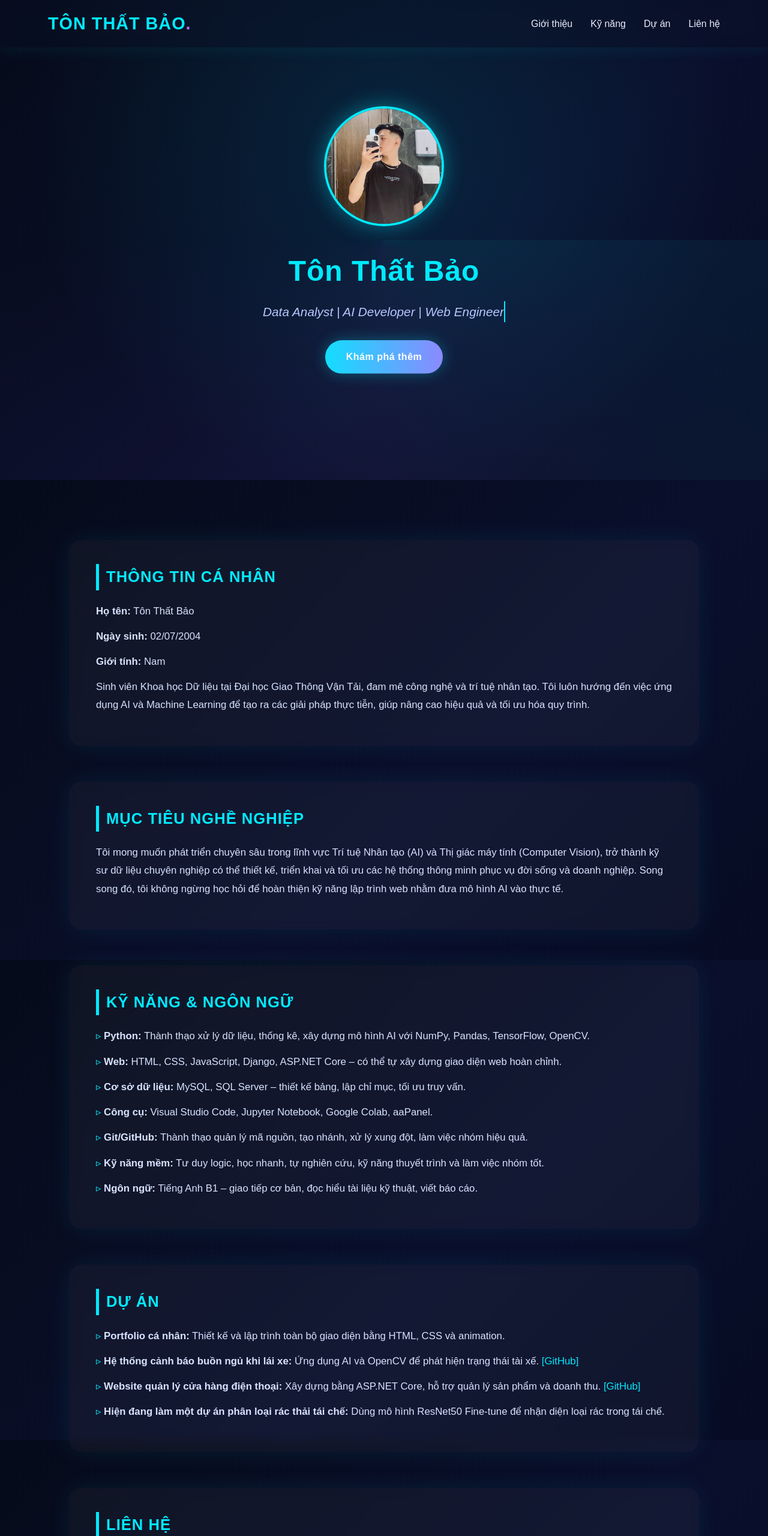
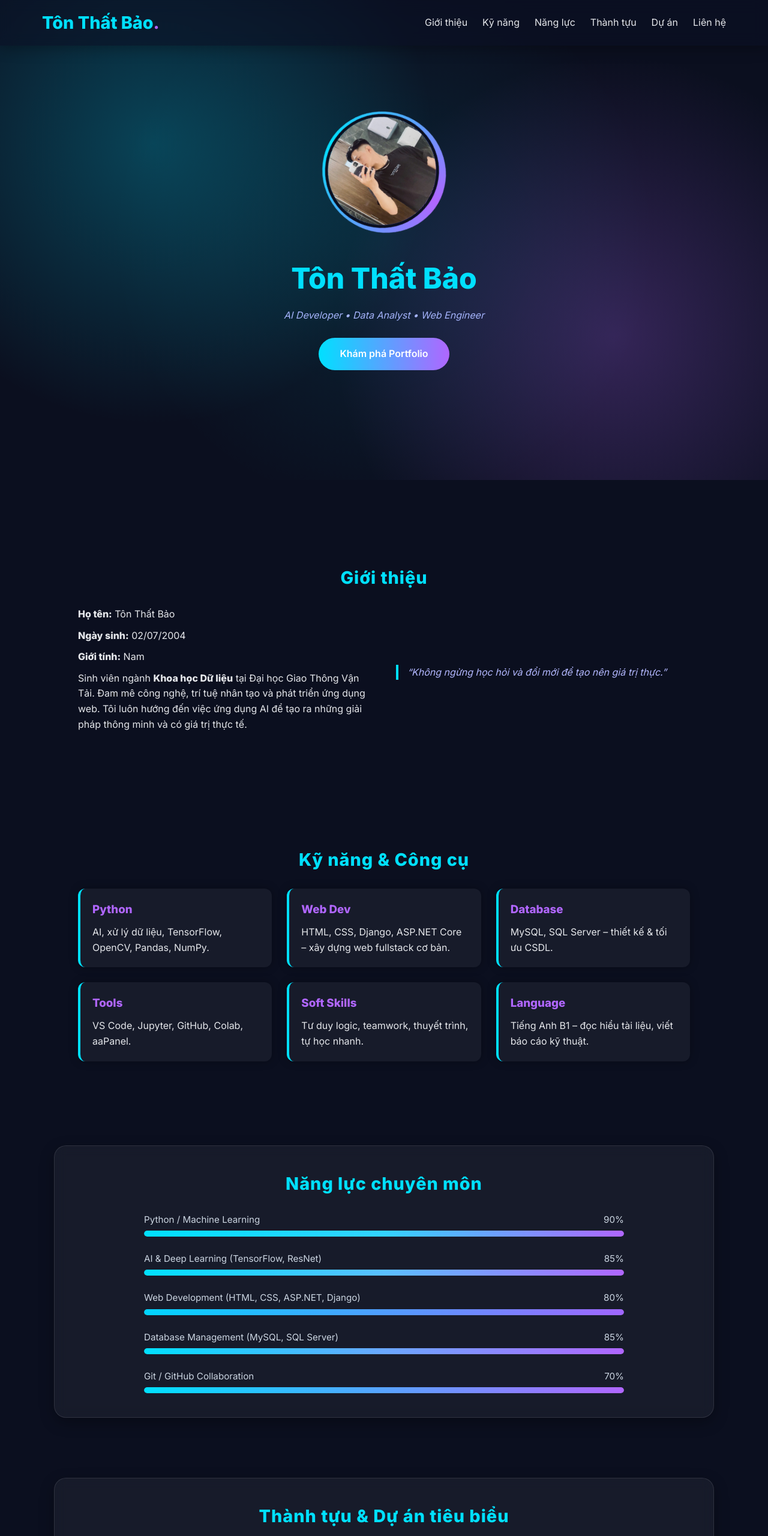
Before and after one commit to thai12546-t/group11, a plain HTML site: page members/Bao.html in a window 1280 px wide. Shown: the top 2560 px of the page at 60% size. Drawn offline with Linux system fonts and the light colour scheme.

Commit message:
Bao update

```diff
--- a/css/Bao.css
+++ b/css/Bao.css
@@ -1,329 +1,213 @@
-/* ===============================
-   RESET & BASE
-=============================== */
-* {
-  margin: 0;
-  padding: 0;
-  box-sizing: border-box;
+/* ========== BASE ========== */
+*{margin:0;padding:0;box-sizing:border-box;}
+html{scroll-behavior:smooth;}
+body{
+  font-family:'Inter',sans-serif;
+  background:#0b0f1f;
+  color:#e5e7eb;
+  line-height:1.6;
+  overflow-x:hidden;
 }
 
-html {
-  scroll-behavior: smooth;
+/* ========== NAVBAR ========== */
+.navbar{
+  position:fixed;top:0;width:100%;
+  background:rgba(10,15,35,0.6);
+  backdrop-filter:blur(12px);
+  box-shadow:0 4px 25px rgba(0,0,0,0.3);
+  z-index:1000;
+}
+.nav-container{
+  max-width:1200px;margin:auto;
+  display:flex;justify-content:space-between;align-items:center;
+  padding:15px 30px;
+}
+.logo{font-size:1.8em;font-weight:700;color:#00e0ff;}
+.logo span{color:#b066ff;}
+.nav-links{list-style:none;display:flex;gap:25px;}
+.nav-links a{text-decoration:none;color:#e5e7eb;transition:0.3s;}
+.nav-links a:hover{color:#00e0ff;text-shadow:0 0 10px #00e0ff;}
+
+/* ========== HERO ========== */
+.hero{
+  height:100vh;
+  display:flex;align-items:center;justify-content:center;
+  text-align:center;position:relative;overflow:hidden;
+}
+.aurora-bg{
+  position:absolute;inset:0;
+  background:radial-gradient(circle at 20% 30%,rgba(0,224,255,0.25),transparent 40%),
+             radial-gradient(circle at 80% 70%,rgba(176,102,255,0.25),transparent 40%),
+             radial-gradient(circle at 50% 50%,rgba(0,224,255,0.1),transparent 60%);
+  animation:aurora 8s ease-in-out infinite alternate;
+  z-index:-1;
+}
+@keyframes aurora{
+  0%{background-position:20% 30%,80% 70%,50% 50%;}
+  100%{background-position:30% 40%,70% 60%,60% 40%;}
+}
+.hero-content{animation:fadeUp 1.2s ease;}
+.avatar-wrapper{
+  background:conic-gradient(from 0deg,#00e0ff,#b066ff,#00e0ff);
+  padding:5px;border-radius:50%;
+  display:inline-block;margin-bottom:25px;
+  animation:rotate 6s linear infinite;
+}
+.avatar{
+  width:190px;height:190px;border-radius:50%;
+  border:5px solid #0b0f1f;object-fit:cover;
+}
+.hero h1{color:#00e0ff;font-size:3em;margin:10px 0;}
+.subtitle{color:#a5b4fc;font-style:italic;}
+.btn-primary{
+  display:inline-block;margin-top:25px;
+  background:linear-gradient(90deg,#00e0ff,#b066ff);
+  color:white;padding:14px 35px;border-radius:35px;
+  text-decoration:none;font-weight:600;transition:0.4s;
+}
+.btn-primary:hover{transform:scale(1.07);box-shadow:0 0 25px #00e0ff;}
+
+/* ========== SECTION BASE ========== */
+.section{
+  max-width:1100px;margin:100px auto;padding:40px;
+  border-radius:20px;transition:0.4s;
+}
+.section h2{
+  text-align:center;color:#00e0ff;margin-bottom:25px;
+  font-size:1.8em;letter-spacing:1px;
+}
+.section:hover{transform:translateY(-4px);}
+.glass{
+  background:rgba(255,255,255,0.05);
+  backdrop-filter:blur(10px);
+  border:1px solid rgba(255,255,255,0.1);
+  box-shadow:0 8px 25px rgba(0,0,0,0.3);
 }
 
-body {
-  font-family: "Poppins", sans-serif;
-  background: linear-gradient(135deg, #060b1a, #0a0f2c 60%, #070c24);
-  background-attachment: fixed;
-  color: #e9edff;
-  line-height: 1.7;
-  overflow-x: hidden;
+/* ========== ABOUT ========== */
+.about-grid{display:grid;grid-template-columns:1fr 1fr;gap:40px;}
+.about-grid p{margin-bottom:10px;}
+.quote{
+  font-style:italic;color:#b3b8ff;
+  border-left:4px solid #00e0ff;
+  padding-left:15px;align-self:center;
 }
 
-/* ===============================
-   NAVIGATION BAR
-=============================== */
-.navbar {
-  position: fixed;
-  top: 0;
-  width: 100%;
-  background: rgba(12, 18, 40, 0.4);
-  backdrop-filter: blur(12px);
-  box-shadow: 0 3px 25px rgba(0, 255, 255, 0.08);
-  z-index: 1000;
-  padding: 15px 0;
+/* ========== SKILLS ========== */
+.skills-grid{
+  display:grid;grid-template-columns:repeat(auto-fit,minmax(250px,1fr));
+  gap:25px;
+}
+.skill{
+  background:rgba(255,255,255,0.05);
+  border-left:4px solid #00e0ff;
+  padding:20px;border-radius:12px;
+  box-shadow:0 0 15px rgba(0,0,0,0.3);
+  transition:.3s;
+}
+.skill:hover{transform:scale(1.03);box-shadow:0 0 20px rgba(0,224,255,0.3);}
+.skill h3{color:#b066ff;margin-bottom:10px;}
+
+/* ========== TECHNICAL BARS ========== */
+.bars{
+  display:flex;flex-direction:column;
+  gap:25px;max-width:800px;margin:0 auto;
+}
+.bar .info{
+  display:flex;justify-content:space-between;
+  margin-bottom:6px;color:#cbd5e1;font-size:0.95em;
+}
+.line{
+  position:relative;width:100%;height:10px;
+  background:rgba(255,255,255,0.1);
+  border-radius:10px;overflow:hidden;
+  transition:0.3s ease;
+}
+.line::after{
+  content:"";position:absolute;left:0;top:0;height:100%;
+  background:linear-gradient(90deg,#00e0ff,#b066ff);
+  border-radius:10px;animation:fillBar 2s ease-out forwards;
+}
+.python::after{
+  width:90%;
+  background:linear-gradient(90deg,#00e0ff,#33d3ff,#b066ff);
+}
+.ai::after{
+  width:85%;
+  background:linear-gradient(90deg,#00e0ff,#5ac0ff,#b066ff);
+}
+.web::after{
+  width:80%;
+  background:linear-gradient(90deg,#00d5ff,#a066ff);
+}
+.db::after{
+  width:85%;
+  background:linear-gradient(90deg,#00e0ff,#6aa8ff,#b066ff);
+}
+.git::after{
+  width:70%;
+  background:linear-gradient(90deg,#00e0ff,#b066ff);
 }
 
-.nav-container {
-  max-width: 1200px;
-  margin: auto;
-  display: flex;
-  justify-content: space-between;
-  align-items: center;
-  padding: 0 40px;
+/* Glow hover effect */
+.line:hover {
+  box-shadow:0 0 15px rgba(0,224,255,0.5);
+  transform:scale(1.02);
 }
 
-.logo {
-  font-size: 1.8em;
-  font-weight: 700;
-  color: #00eaff;
-  text-transform: uppercase;
-  letter-spacing: 1px;
+@keyframes fillBar{
+  from{width:0;}
+  to{width:100%;}
 }
 
-.logo span {
-  color: #b66cff;
+/* ========== ACHIEVEMENTS ========== */
+.achieve-grid{display:grid;gap:25px;}
+.achieve{
+  background:rgba(255,255,255,0.05);
+  border-left:5px solid #b066ff;
+  padding:20px;border-radius:12px;
+  transition:.3s;
+}
+.achieve:hover{background:rgba(0,224,255,0.1);transform:scale(1.02);}
+.achieve h3{color:#b066ff;}
+.achieve a{color:#00e0ff;text-decoration:none;}
+.achieve a:hover{text-decoration:underline;}
+
+/* ========== PROJECTS ========== */
+.projects-grid{
+  display:grid;grid-template-columns:repeat(auto-fit,minmax(250px,1fr));
+  gap:25px;
+}
+.project{
+  background:rgba(255,255,255,0.05);
+  border-left:5px solid #00e0ff;
+  padding:20px;border-radius:12px;
+  transition:.3s;
+}
+.project:hover{background:rgba(255,255,255,0.08);transform:scale(1.02);}
+.project h3{color:#00e0ff;margin-bottom:8px;}
+
+/* ========== CONTACT ========== */
+.contact{text-align:center;}
+.contact p{margin:10px 0;}
+.contact a{color:#00e0ff;text-decoration:none;}
+.contact a:hover{text-decoration:underline;}
+
+/* ========== FOOTER ========== */
+footer{
+  text-align:center;padding:25px;
+  background:#0b0f1f;color:#a5b4fc;
+  border-top:1px solid rgba(255,255,255,0.1);
 }
 
-.nav-links {
-  list-style: none;
-  display: flex;
-  gap: 30px;
+/* ========== ANIMATIONS ========== */
+@keyframes fadeUp{from{opacity:0;transform:translateY(30px);}to{opacity:1;transform:translateY(0);}}
+@keyframes rotate{from{transform:rotate(0);}to{transform:rotate(360deg);}}
+
+/* ========== RESPONSIVE ========== */
+@media(max-width:768px){
+  .nav-links{display:none;}
+  .about-grid{grid-template-columns:1fr;}
+  .hero h1{font-size:2.3em;}
+  .section{padding:25px;}
 }
-
-.nav-links a {
-  text-decoration: none;
-  color: #e9edff;
-  font-weight: 500;
-  position: relative;
-  transition: all 0.3s ease;
-}
-
-.nav-links a::after {
-  content: "";
-  position: absolute;
-  bottom: -5px;
-  left: 0;
-  width: 0%;
-  height: 2px;
-  background: linear-gradient(90deg, #00eaff, #b66cff);
-  transition: width 0.3s ease;
-}
-
-.nav-links a:hover::after {
-  width: 100%;
-}
-
-.nav-links a:hover {
-  color: #00eaff;
-  text-shadow: 0 0 10px #00eaff;
-}
-
-/* ===============================
-   HERO SECTION
-=============================== */
-.hero {
-  height: 100vh;
-  display: flex;
-  flex-direction: column;
-  align-items: center;
-  justify-content: center;
-  text-align: center;
-  position: relative;
-  overflow: hidden;
-  background: radial-gradient(circle at 50% 30%, rgba(0, 234, 255, 0.1), transparent 70%);
-}
-
-.hero::before {
-  content: "";
-  position: absolute;
-  width: 180%;
-  height: 180%;
-  background: conic-gradient(from 0deg, rgba(0, 234, 255, 0.05), rgba(182, 108, 255, 0.05), transparent 50%);
-  animation: rotateGlow 20s linear infinite;
-  z-index: 0;
-}
-
-.hero-content {
-  z-index: 2;
-  animation: fadeUp 1.2s ease forwards;
-}
-
-.avatar {
-  width: 200px;
-  height: 200px;
-  border-radius: 50%;
-  border: 4px solid #00eaff;
-  box-shadow: 0 0 35px rgba(0, 234, 255, 0.4);
-  object-fit: cover;
-  margin-bottom: 25px;
-  transition: all 0.6s ease;
-}
-
-.avatar:hover {
-  transform: scale(1.08);
-  box-shadow: 0 0 50px #00eaff, 0 0 90px #b66cff;
-}
-
-.hero h1 {
-  font-size: 3em;
-  color: #00eaff;
-  font-weight: 700;
-  letter-spacing: 1px;
-}
-
-.typed-text {
-  margin-top: 10px;
-  font-size: 1.3em;
-  color: #b7c6ff;
-  font-style: italic;
-  border-right: 2px solid #00eaff;
-  white-space: nowrap;
-  overflow: hidden;
-  width: 0;
-  animation: typing 5s steps(30, end) infinite alternate;
-}
-
-.hero-btn {
-  margin-top: 30px;
-  display: inline-block;
-  background: linear-gradient(90deg, #00eaff, #b66cff, #00eaff);
-  background-size: 300%;
-  color: #fff;
-  padding: 14px 35px;
-  border-radius: 40px;
-  text-decoration: none;
-  font-weight: 600;
-  letter-spacing: 0.5px;
-  box-shadow: 0 0 25px rgba(0, 234, 255, 0.3);
-  transition: all 0.4s ease;
-  animation: gradientMove 6s ease infinite;
-}
-
-.hero-btn:hover {
-  transform: scale(1.08);
-  box-shadow: 0 0 40px #00eaff, 0 0 80px #b66cff;
-}
-
-/* ===============================
-   SECTIONS
-=============================== */
-main {
-  max-width: 1100px;
-  margin: 100px auto;
-  padding: 0 25px;
-}
-
-.section {
-  background: rgba(255, 255, 255, 0.04);
-  border-radius: 20px;
-  padding: 40px 45px;
-  margin-bottom: 60px;
-  box-shadow: 0 0 40px rgba(0, 234, 255, 0.08);
-  backdrop-filter: blur(8px);
-  animation: fadeIn 1.2s ease;
-}
-
-.section:hover {
-  transform: translateY(-5px);
-  transition: 0.4s ease;
-  box-shadow: 0 0 50px rgba(0, 234, 255, 0.15);
-}
-
-.section h2 {
-  color: #00eaff;
-  font-size: 1.6em;
-  border-left: 5px solid #00eaff;
-  padding-left: 12px;
-  margin-bottom: 20px;
-  text-transform: uppercase;
-  letter-spacing: 1px;
-}
-
-.section p,
-.section li {
-  color: #d8e3ff;
-  margin-bottom: 12px;
-  font-size: 1.05em;
-  line-height: 1.8;
-}
-
-.section ul {
-  list-style: none;
-  padding-left: 0;
-}
-
-.section ul li::before {
-  content: "▹ ";
-  color: #00eaff;
-}
-
-/* ===============================
-   LINKS
-=============================== */
-a {
-  color: #00eaff;
-  text-decoration: none;
-  transition: all 0.3s ease;
-}
-
-a:hover {
-  color: #b66cff;
-  text-shadow: 0 0 8px #00eaff;
-}
-
-/* ===============================
-   FOOTER
-=============================== */
-footer {
-  text-align: center;
-  padding: 30px;
-  font-size: 0.95em;
-  color: #a9baff;
-  background: rgba(10, 15, 35, 0.8);
-  border-top: 1px solid rgba(0, 234, 255, 0.2);
-  box-shadow: 0 -3px 25px rgba(0, 234, 255, 0.08);
-}
-
-/* ===============================
-   ANIMATIONS
-=============================== */
-@keyframes fadeUp {
-  from { opacity: 0; transform: translateY(40px); }
-  to { opacity: 1; transform: translateY(0); }
-}
-
-@keyframes fadeIn {
-  from { opacity: 0; }
-  to { opacity: 1; }
-}
-
-@keyframes rotateGlow {
-  from { transform: rotate(0deg); }
-  to { transform: rotate(360deg); }
-}
-
-@keyframes typing {
-  from { width: 0; }
-  to { width: 100%; }
-}
-
-@keyframes gradientMove {
-  0% { background-position: 0% 50%; }
-  50% { background-position: 100% 50%; }
-  100% { background-position: 0% 50%; }
-}
-
-/* ===============================
-   SCROLLBAR
-=============================== */
-::-webkit-scrollbar {
-  width: 8px;
-}
-::-webkit-scrollbar-thumb {
-  background: linear-gradient(180deg, #00eaff, #b66cff);
-  border-radius: 10px;
-}
-::-webkit-scrollbar-track {
-  background: #0a0f25;
-}
-
-/* ===============================
-   RESPONSIVE
-=============================== */
-@media (max-width: 768px) {
-  .nav-links {
-    display: none;
-  }
-
-  .hero h1 {
-    font-size: 2.2em;
-  }
-
-  .typed-text {
-    font-size: 1em;
-  }
-
-  .avatar {
-    width: 150px;
-    height: 150px;
-  }
-
-  .section {
-    padding: 25px;
-  }
-
-  main {
-    padding: 10px;
-  }
-}
--- a/members/Bao.html
+++ b/members/Bao.html
@@ -2,98 +2,146 @@
 <html lang="vi">
 <head>
   <meta charset="UTF-8">
-  <title>Portfolio - Tôn Thất Bảo</title>
+  <meta name="viewport" content="width=device-width, initial-scale=1.0">
+  <title>Tôn Thất Bảo - AI Developer</title>
   <link rel="stylesheet" href="../css/Bao.css">
+  <link href="https://fonts.googleapis.com/css2?family=Inter:wght@400;600;800&family=Poppins:wght@400;600&display=swap" rel="stylesheet">
 </head>
 <body>
-  <!-- ======== THANH MENU ======== -->
+  <!-- NAVIGATION -->
   <nav class="navbar">
     <div class="nav-container">
       <h2 class="logo">Tôn Thất Bảo<span>.</span></h2>
       <ul class="nav-links">
         <li><a href="#about">Giới thiệu</a></li>
         <li><a href="#skills">Kỹ năng</a></li>
+        <li><a href="#tech">Năng lực</a></li>
+        <li><a href="#achievements">Thành tựu</a></li>
         <li><a href="#projects">Dự án</a></li>
         <li><a href="#contact">Liên hệ</a></li>
       </ul>
     </div>
   </nav>
 
-  <!-- ======== HERO SECTION ======== -->
+  <!-- HERO SECTION -->
   <header class="hero">
+    <div class="aurora-bg"></div>
     <div class="hero-content">
-      <img src="../images/avatarBao.jpg" alt="Ảnh cá nhân" class="avatar">
+      <div class="avatar-wrapper">
+        <img src="../images/avatarBao.jpg" alt="Tôn Thất Bảo" class="avatar">
+      </div>
       <h1>Tôn Thất Bảo</h1>
-      <p class="typed-text">Data Analyst | AI Developer | Web Engineer</p>
-      <a href="#about" class="hero-btn">Khám phá thêm</a>
+      <p class="subtitle">AI Developer • Data Analyst • Web Engineer</p>
+      <a href="#about" class="btn-primary">Khám phá Portfolio</a>
     </div>
   </header>
 
-  <!-- ======== NỘI DUNG CHÍNH ======== -->
-  <main>
-    <!-- Thông tin cá nhân -->
+  <!-- ABOUT -->
   <section id="about" class="section fade-in">
-      <h2>Thông tin cá nhân</h2>
+    <h2>Giới thiệu</h2>
+    <div class="about-grid">
+      <div>
         <p><b>Họ tên:</b> Tôn Thất Bảo</p>
         <p><b>Ngày sinh:</b> 02/07/2004</p>
         <p><b>Giới tính:</b> Nam</p>
         <p>
-        Sinh viên Khoa học Dữ liệu tại Đại học Giao Thông Vận Tải, đam mê công nghệ và trí tuệ nhân tạo.
-        Tôi luôn hướng đến việc ứng dụng AI và Machine Learning để tạo ra các giải pháp thực tiễn,
-        giúp nâng cao hiệu quả và tối ưu hóa quy trình.
+          Sinh viên ngành <b>Khoa học Dữ liệu</b> tại Đại học Giao Thông Vận Tải.
+          Đam mê công nghệ, trí tuệ nhân tạo và phát triển ứng dụng web.
+          Tôi luôn hướng đến việc ứng dụng AI để tạo ra những giải pháp thông minh và có giá trị thực tế.
         </p>
+      </div>
+      <div class="quote">
+        “Không ngừng học hỏi và đổi mới để tạo nên giá trị thực.”
+      </div>
+    </div>
   </section>
 
-    <!-- Mục tiêu nghề nghiệp -->
-    <section class="section fade-in">
-      <h2>Mục tiêu nghề nghiệp</h2>
-      <p>
-        Tôi mong muốn phát triển chuyên sâu trong lĩnh vực Trí tuệ Nhân tạo (AI) và Thị giác máy tính (Computer Vision),
-        trở thành kỹ sư dữ liệu chuyên nghiệp có thể thiết kế, triển khai và tối ưu các hệ thống thông minh phục vụ đời sống
-        và doanh nghiệp. Song song đó, tôi không ngừng học hỏi để hoàn thiện kỹ năng lập trình web nhằm đưa mô hình AI vào thực tế.
-      </p>
+  <!-- SKILLS -->
+  <section id="skills" class="section fade-in">
+    <h2>Kỹ năng & Công cụ</h2>
+    <div class="skills-grid">
+      <div class="skill"><h3>Python</h3><p>AI, xử lý dữ liệu, TensorFlow, OpenCV, Pandas, NumPy.</p></div>
+      <div class="skill"><h3>Web Dev</h3><p>HTML, CSS, Django, ASP.NET Core – xây dựng web fullstack cơ bản.</p></div>
+      <div class="skill"><h3>Database</h3><p>MySQL, SQL Server – thiết kế & tối ưu CSDL.</p></div>
+      <div class="skill"><h3>Tools</h3><p>VS Code, Jupyter, GitHub, Colab, aaPanel.</p></div>
+      <div class="skill"><h3>Soft Skills</h3><p>Tư duy logic, teamwork, thuyết trình, tự học nhanh.</p></div>
+      <div class="skill"><h3>Language</h3><p>Tiếng Anh B1 – đọc hiểu tài liệu, viết báo cáo kỹ thuật.</p></div>
+    </div>
   </section>
 
-    <!-- Kỹ năng -->
-    <section id="skills" class="section fade-in">
-      <h2>Kỹ năng & Ngôn ngữ</h2>
-      <ul>
-        <li><b>Python:</b> Thành thạo xử lý dữ liệu, thống kê, xây dựng mô hình AI với NumPy, Pandas, TensorFlow, OpenCV.</li>
-        <li><b>Web:</b> HTML, CSS, JavaScript, Django, ASP.NET Core – có thể tự xây dựng giao diện web hoàn chỉnh.</li>
-        <li><b>Cơ sở dữ liệu:</b> MySQL, SQL Server – thiết kế bảng, lập chỉ mục, tối ưu truy vấn.</li>
-        <li><b>Công cụ:</b> Visual Studio Code, Jupyter Notebook, Google Colab, aaPanel.</li>
-        <li><b>Git/GitHub:</b> Thành thạo quản lý mã nguồn, tạo nhánh, xử lý xung đột, làm việc nhóm hiệu quả.</li>
-        <li><b>Kỹ năng mềm:</b> Tư duy logic, học nhanh, tự nghiên cứu, kỹ năng thuyết trình và làm việc nhóm tốt.</li>
-        <li><b>Ngôn ngữ:</b> Tiếng Anh B1 – giao tiếp cơ bản, đọc hiểu tài liệu kỹ thuật, viết báo cáo.</li>
-      </ul>
+  <!-- TECHNICAL SKILL BARS -->
+  <section id="tech" class="section fade-in glass">
+    <h2>Năng lực chuyên môn</h2>
+    <div class="bars">
+      <div class="bar">
+        <div class="info"><span>Python / Machine Learning</span><span>90%</span></div>
+        <div class="line python"></div>
+      </div>
+      <div class="bar">
+        <div class="info"><span>AI & Deep Learning (TensorFlow, ResNet)</span><span>85%</span></div>
+        <div class="line ai"></div>
+      </div>
+      <div class="bar">
+        <div class="info"><span>Web Development (HTML, CSS, ASP.NET, Django)</span><span>80%</span></div>
+        <div class="line web"></div>
+      </div>
+      <div class="bar">
+        <div class="info"><span>Database Management (MySQL, SQL Server)</span><span>85%</span></div>
+        <div class="line db"></div>
+      </div>
+      <div class="bar">
+        <div class="info"><span>Git / GitHub Collaboration</span><span>70%</span></div>
+        <div class="line git"></div>
+      </div>
+    </div>
   </section>
 
-    <!-- Dự án -->
-    <section id="projects" class="section fade-in">
-      <h2>Dự án</h2>
-      <ul>
-        <li><b>Portfolio cá nhân:</b> Thiết kế và lập trình toàn bộ giao diện bằng HTML, CSS và animation.</li>
-        <li><b>Hệ thống cảnh báo buồn ngủ khi lái xe:</b> Ứng dụng AI và OpenCV để phát hiện trạng thái tài xế.
-          <a href="https://github.com/baohandsomeboiz/canhbaobuonngu" target="_blank">[GitHub]</a></li>
-        <li><b>Website quản lý cửa hàng điện thoại:</b> Xây dựng bằng ASP.NET Core, hỗ trợ quản lý sản phẩm và doanh thu.
-          <a href="https://github.com/baohandsomeboiz/duanwebcntt/tree/main/MobileShoppeWeb" target="_blank">[GitHub]</a></li>
-        <li><b>Hiện đang làm một dự án phân loại rác thải tái chế:</b> Dùng mô hình ResNet50 Fine-tune để nhận diện loại rác trong tái chế.</li>
-      </ul>
+  <!-- ACHIEVEMENTS -->
+  <section id="achievements" class="section fade-in glass">
+    <h2>Thành tựu & Dự án tiêu biểu</h2>
+    <div class="achieve-grid">
+      <div class="achieve">
+        <h3>🏆 Học bổng khuyến khích học tập</h3>
+        <p>Nhận học bổng 2 kỳ liên tiếp năm học 2022–2023 cho thành tích học tập xuất sắc.</p>
+      </div>
+      <div class="achieve">
+        <h3>💡 Cảnh báo buồn ngủ khi lái xe</h3>
+        <p>Ứng dụng AI + OpenCV phát hiện trạng thái tài xế.
+        <a href="https://github.com/baohandsomeboiz/canhbaobuonngu" target="_blank">[GitHub]</a></p>
+      </div>
+      <div class="achieve">
+        <h3>📱 Website quản lý cửa hàng điện thoại</h3>
+        <p>ASP.NET Core – quản lý sản phẩm, nhân viên, doanh thu.
+        <a href="https://github.com/baohandsomeboiz/duanwebcntt/tree/main/MobileShoppeWeb" target="_blank">[GitHub]</a></p>
+      </div>
+      <div class="achieve">
+        <h3>♻️ Hiện đang phát triển dự án " Nhận diện cảnh báo hành vi mất tập trung khi lái xe</h3>
+        <p>Fine-tune mô hình ResNet18 kết hợp YLO v8 .</p>
+      </div>
+    </div>
   </section>
 
-    <!-- Liên hệ -->
-    <section id="contact" class="section fade-in">
+  <!-- PROJECTS -->
+  <section id="projects" class="section fade-in">
+    <h2>Các dự án khác</h2>
+    <div class="projects-grid">
+      <div class="project"><h3>Portfolio cá nhân</h3><p>Thiết kế và lập trình giao diện web cá nhân bằng HTML & CSS hiện đại.</p></div>
+  </section>
+
+  <!-- CONTACT -->
+  <section id="contact" class="section fade-in glass">
     <h2>Liên hệ</h2>
-      <p><b>Facebook:</b> <a href="https://www.facebook.com/share/1Bcwy4bEsy/?mibextid=wwXIfr" target="_blank">fb.com/tonthatbao</a></p>
-      <p><b>GitHub:</b> <a href="https://github.com/baohandsomeboiz" target="_blank">github.com/baohandsomeboiz</a></p>
-      <p><b>Số điện thoại:</b> 0385501796</p>
+    <div class="contact">
+      <p><b>Facebook:</b> <a href="https://www.facebook.com/share/1Bcwy4bEsy/?mibextid=wwXIfr">fb.com/tonthatbao</a></p>
+      <p><b>GitHub:</b> <a href="https://github.com/baohandsomeboiz">github.com/baohandsomeboiz</a></p>
+      <p><b>Điện thoại:</b> 0385501796</p>
       <p><b>Email:</b> tonthatbao020704@gmail.com</p>
+    </div>
   </section>
-  </main>
 
-  <!-- ======== FOOTER ======== -->
+  <!-- FOOTER -->
   <footer>
-    <p>© 2025 Tôn Thất Bảo | Portfolio cá nhân</p>
+    <p>© 2025 Tôn Thất Bảo | AI Developer Portfolio</p>
   </footer>
 </body>
 </html>
```
Lines whose indentation alone changed are shown as unchanged.
